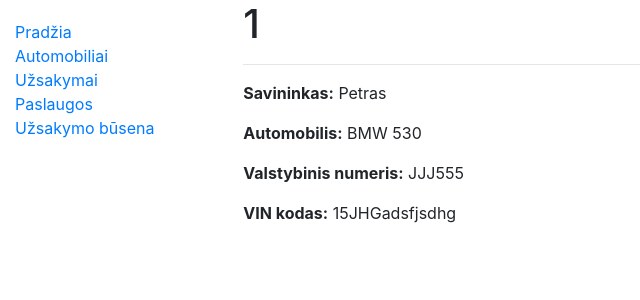
After one commit to EldarasPetrokas/Django_Project, a Django app: page /autoservice/automobiliai/1 in a window 1280 px wide. The commit adds this page. Shown: the top 300 px of the page, without its empty margins (0-640 px from the left). Run offline with Django 5.2, Linux system fonts and the light colour scheme; data comes from the database, SQL or seed files in the repository; some libraries are stand-ins or nearby versions.

Commit message:
Added url paths and new views

```diff
--- a/DJANGO/autoservice/models.py
+++ b/DJANGO/autoservice/models.py
@@ -45,10 +45,10 @@ class Paslauga(models.Model):
 
 class Uzsakymas(models.Model):
     STATUSO_BUSENA = [
-        ('nepradetas', 'Nepradetas'),
+        ('nepradetas', 'Nepradėtas'),
         ('vykdomas', 'Vykdomas'),
-        ('uzbaigtas', 'Uzbaigtas'),
-        ('atsauktas', 'Atsauktas')
+        ('uzbaigtas', 'Užbaigtas'),
+        ('atsauktas', 'Atšauktas')
     ]
     id = models.UUIDField(primary_key=True, default=uuid.uuid4)
     data = models.DateField('Data', auto_now_add=True)
--- /dev/null
+++ b/DJANGO/autoservice/templates/automobilis.html
@@ -0,0 +1,12 @@
+{% extends "base.html" %}
+
+{% block content %}
+<div class="container automobilis">
+    <h1>{{ automobilis.id }}</h1>
+    <hr>
+    <p><strong>Savininkas:</strong> {{ automobilis.klientas }}</p>
+    <p><strong>Automobilis:</strong> {{ automobilis.automobilio_modelis }}</p>
+    <p><strong>Valstybinis numeris:</strong> {{ automobilis.valstybinis_nr }}</p>
+    <p><strong>VIN kodas:</strong> {{ automobilis.vin_kodas }}</p>
+</div>
+{% endblock %}
--- a/DJANGO/autoservice/templates/base.html
+++ b/DJANGO/autoservice/templates/base.html
@@ -16,6 +16,8 @@
       {% block sidebar %}
         <ul class="sidebar-nav">
           <li><a href="{% url 'index' %}">Pradžia</a></li>
+          <li><a href="{% url 'automobiliai' %}">Automobiliai</a></li>
+          <li><a href="{% url 'uzsakymai' %}">Užsakymai</a></li>
           <li><a href="">Paslaugos</a></li>
           <li><a href="">Užsakymo būsena</a></li>
         </ul>
--- a/DJANGO/autoservice/templates/index.html
+++ b/DJANGO/autoservice/templates/index.html
@@ -2,11 +2,11 @@
 
 {% block content %}
   <h1>Rajono autoservisas</h1>
-  <p>Sveiki atvykę į servisa!</p>
+  <p>Sveiki atvykę į servisą!</p>
   <p>Serviso statistika:</p>
   <ul>
     <li><strong>Paslaugos:</strong> {{ paslaugu_kiekis }}</li>
-    <li><strong>Atlikti uzsakymai:</strong> {{ atliktu_uzsakymu_kiekis }}</li>
-    <li><strong>Automobiliu kiekis:</strong> {{ automobiliu_kiekis }}</li>
+    <li><strong>Atlikti užsakymai:</strong> {{ atliktu_uzsakymu_kiekis }}</li>
+    <li><strong>Automobilių kiekis:</strong> {{ automobiliu_kiekis }}</li>
   </ul>
 {% endblock %}
--- a/DJANGO/autoservice/urls.py
+++ b/DJANGO/autoservice/urls.py
@@ -3,5 +3,9 @@ from django.urls import path
 from . import views
 
 urlpatterns = [
-    path('', views.index, name='index')
+    path('', views.index, name='index'),
+    path('automobiliai/', views.automobiliai, name='automobiliai'),
+    path('automobiliai/<int:automobilis_id>', views.automobilis, name='automobilis'),
+    path('uzsakymai/', views.UzsakymasView.as_view(), name='uzsakymai'),
+    path('uzsakymai/<uuid:pk>', views.UzsakymasDetails.as_view(), name='uzsakymas_detail')
 ]
--- a/DJANGO/autoservice/views.py
+++ b/DJANGO/autoservice/views.py
@@ -1,6 +1,7 @@
-from django.shortcuts import render
+from django.shortcuts import render, get_object_or_404
 from django.http import HttpResponse
 from .models import Paslauga, Uzsakymas, Automobilis
+from django.views import generic
 
 
 # Sukurti puslapį (ne admin), kuriame būtų matoma statistika: paslaugų kiekis, atliktų užsakymų kiekis, automobilių kiekis
@@ -17,3 +18,25 @@ def index(request):
     }
 
     return render(request, 'index.html', context=context)
+
+
+def automobiliai(request):
+    automobiliai = Automobilis.objects.all()
+    context = {
+        'automobiliai': automobiliai
+    }
+    return render(request, 'automobiliai.html', context=context)
+
+
+def automobilis(request, automobilis_id):
+    vienas_automobilis = get_object_or_404(Automobilis, pk=automobilis_id)
+    return render(request, 'automobilis.html', {'automobilis': vienas_automobilis})
+
+
+class UzsakymasView(generic.ListView):
+    model = Uzsakymas
+    template_name = 'uzsakymas_list.html'
+
+class UzsakymasDetails(generic.DetailView):
+    model = Uzsakymas
+    template_name = 'uzsakymas_detail.html'
```
Also changed, not shown: DJANGO/autoservice/templates/automobiliai.html (added, +9 -0 lines), DJANGO/autoservice/templates/uzsakymas_detail.html (added, +8 -0 lines), DJANGO/autoservice/templates/uzsakymas_list.html (added, +16 -0 lines).
